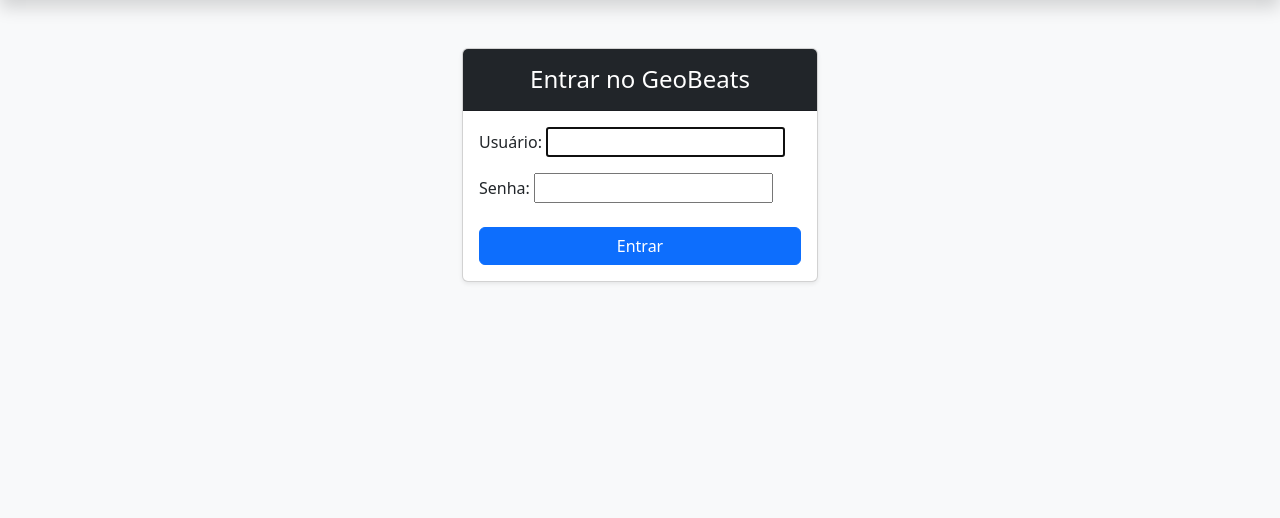
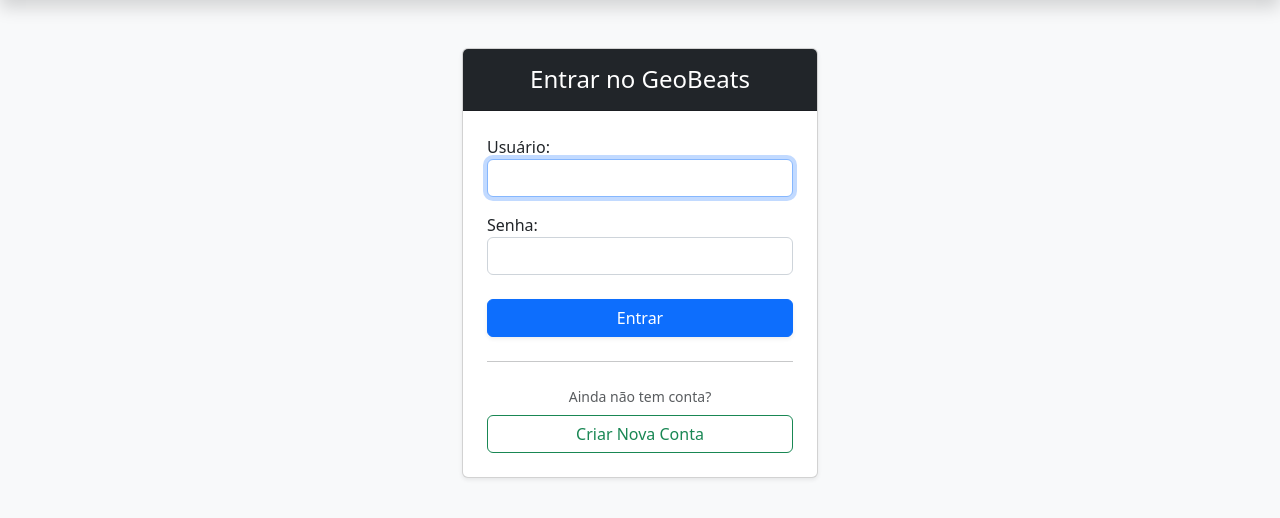
Before and after one commit to geovanelvs/geobeats, a Django app: page /accounts/login/ in a window 1280 px wide. Shown: the part 56-574 px from the top of the page. Run offline with Django 5.2, Linux system fonts and the light colour scheme.

Commit message:
feat: implementa pagina de registro e link na tela de login

```diff
--- a/music/templates/registration/login.html
+++ b/music/templates/registration/login.html
@@ -7,14 +7,44 @@
             <div class="card-header bg-dark text-white text-center py-3">
                 <h4 class="m-0">Entrar no GeoBeats</h4>
             </div>
-            <div class="card-body">
+            <div class="card-body p-4">
                 <form method="post">
                     {% csrf_token %}
-                    {{ form.as_p }}
-                    <button type="submit" class="btn btn-primary w-100 mt-2">Entrar</button>
+                    <div class="mb-3">
+                        {{ form.as_p }}
+                    </div>
+                    <button type="submit" class="btn btn-primary w-100 mt-2 shadow-sm">Entrar</button>
                 </form>
+
+                <hr class="my-4">
+
+                <div class="text-center">
+                    <p class="mb-2 text-muted small">Ainda não tem conta?</p>
+                    <a href="{% url 'register' %}" class="btn btn-outline-success w-100">Criar Nova Conta</a>
+                </div>
             </div>
         </div>
     </div>
 </div>
+
+<style>
+    input {
+        display: block;
+        width: 100%;
+        padding: .375rem .75rem;
+        font-size: 1rem;
+        font-weight: 400;
+        line-height: 1.5;
+        color: #212529;
+        background-color: #fff;
+        border: 1px solid #ced4da;
+        border-radius: .375rem;
+        transition: border-color .15s ease-in-out,box-shadow .15s ease-in-out;
+    }
+    input:focus {
+        border-color: #86b7fe;
+        outline: 0;
+        box-shadow: 0 0 0 .25rem rgba(13,110,253,.25);
+    }
+</style>
 {% endblock %}
--- a/music/urls.py
+++ b/music/urls.py
@@ -12,6 +12,7 @@
     path('add/', views.music_add, name='music_add'),
     path('update/<int:pk>/', views.music_update, name='music_update'),
     path('delete/<int:pk>/', views.music_delete, name='music_delete'),
+    path('register/', views.register, name='register'),
 
     # Rota da API (JSON)
     path('api/', include(router.urls)),
```
Also changed, not shown: music/templates/music/register.html (added, +37 -0 lines), music/views.py (+12 -1 lines), db.sqlite3.
